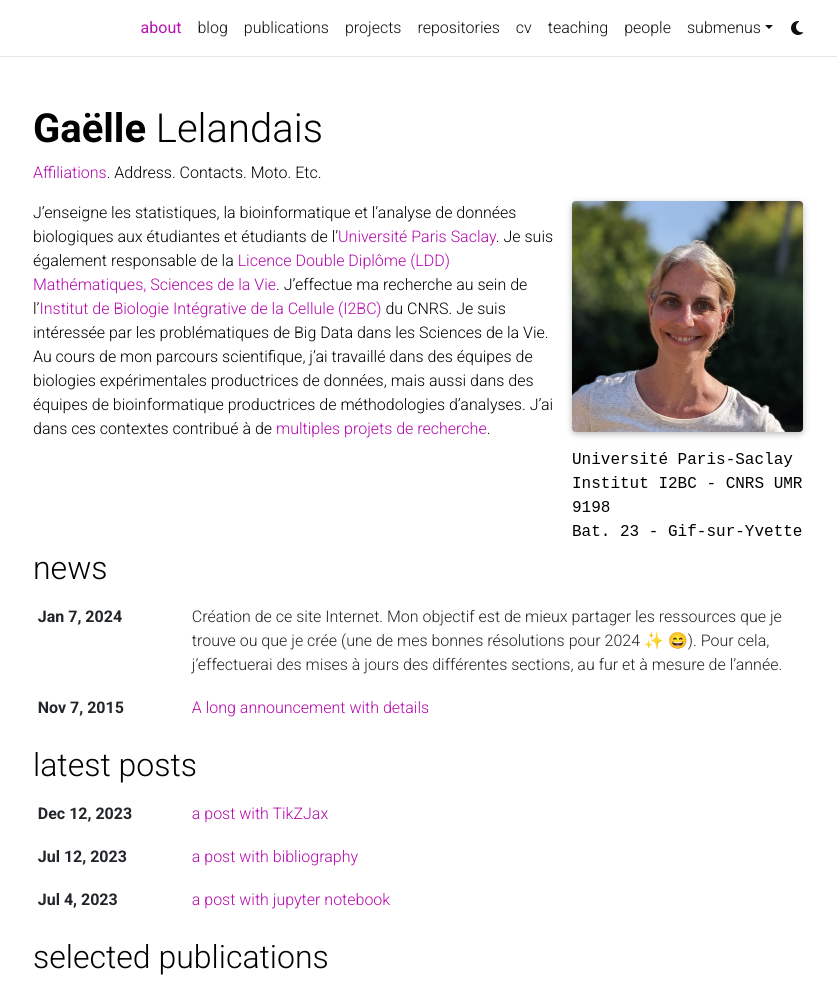
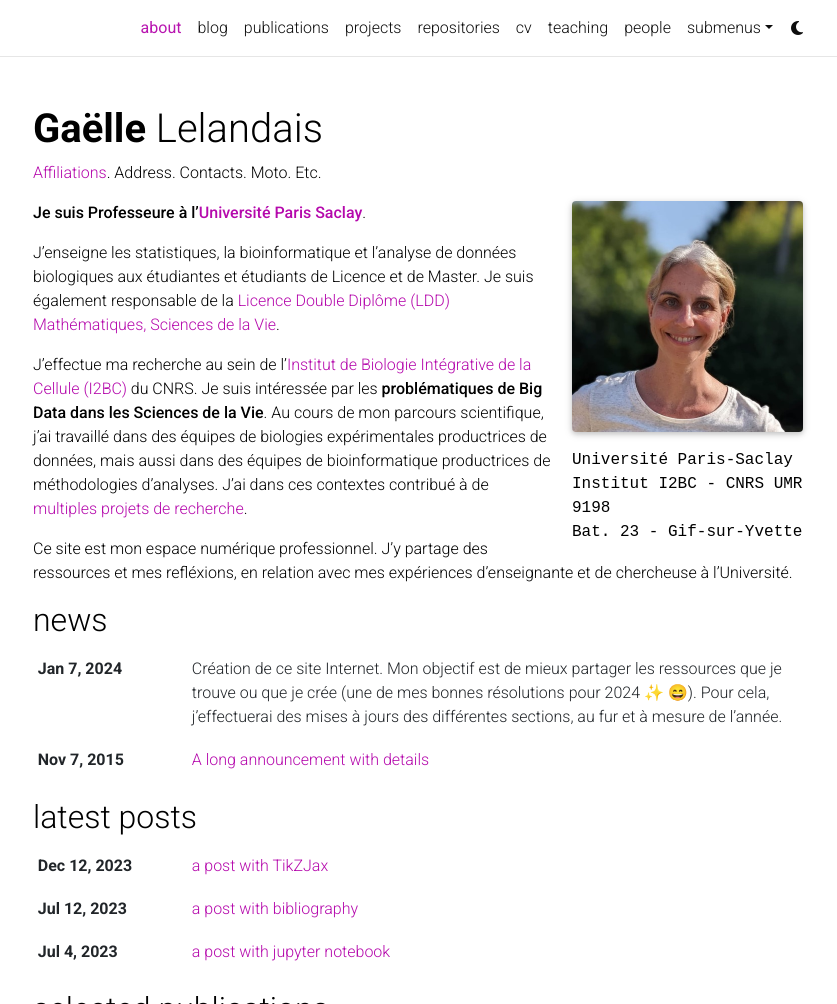
Before and after one commit to gaellelelandais/gaellelelandais.github.io, a Jekyll site: the page built from _pages/about.md, in a window 1280 px wide and 1345 px high, cut to the strip 0-1004 px from the top of the window. Shown: the whole strip, without its empty margins (222-1059 px from the left). Built offline with Jekyll 4.4.1, drawn with Linux system fonts in a browser that asks for light colours; full-size pictures stand in for the smaller copies a plugin makes; emoji names are drawn with the system emoji font; some web fonts are replaced; comment, search, counter and statistics services are not loaded; a style sheet for code colours, icons or effects is not loaded.

Commit message:
Update about.md

```diff
--- a/_pages/about.md
+++ b/_pages/about.md
@@ -19,4 +19,10 @@
 social: true  # includes social icons at the bottom of the page
 ---
 
-J’enseigne les statistiques, la bioinformatique et l'analyse de données biologiques aux étudiantes et étudiants de l'[Université Paris Saclay](https://www.universite-paris-saclay.fr/). Je suis également responsable de la [Licence Double Diplôme (LDD) Mathématiques, Sciences de la Vie](https://www.universite-paris-saclay.fr/formation/licence-double-diplome/mathematiques-sciences-de-la-vie). J’effectue ma recherche au sein de l'[Institut de Biologie Intégrative de la Cellule (I2BC)](https://www.i2bc.paris-saclay.fr/) du CNRS. Je suis intéressée par les problématiques de Big Data dans les Sciences de la Vie. Au cours de mon parcours scientifique, j’ai travaillé dans des équipes de biologies expérimentales productrices de données, mais aussi dans des équipes de bioinformatique productrices de méthodologies d’analyses. J’ai dans ces contextes contribué à de [multiples projets de recherche](https://gaellelelandais.github.io/projects/).
+**Je suis Professeure à l'[Université Paris Saclay](https://www.universite-paris-saclay.fr/)**.
+
+J’enseigne les statistiques, la bioinformatique et l'analyse de données biologiques aux étudiantes et étudiants de Licence et de Master. Je suis également responsable de la [Licence Double Diplôme (LDD) Mathématiques, Sciences de la Vie](https://www.universite-paris-saclay.fr/formation/licence-double-diplome/mathematiques-sciences-de-la-vie).
+
+J’effectue ma recherche au sein de l'[Institut de Biologie Intégrative de la Cellule (I2BC)](https://www.i2bc.paris-saclay.fr/) du CNRS. Je suis intéressée par les **problématiques de Big Data dans les Sciences de la Vie**. Au cours de mon parcours scientifique, j’ai travaillé dans des équipes de biologies expérimentales productrices de données, mais aussi dans des équipes de bioinformatique productrices de méthodologies d’analyses. J’ai dans ces contextes contribué à de [multiples projets de recherche](https://gaellelelandais.github.io/projects/).
+
+Ce site est mon espace numérique professionnel. J’y partage des ressources et mes refléxions, en relation avec mes expériences d'enseignante et de chercheuse à l'Université.
```
